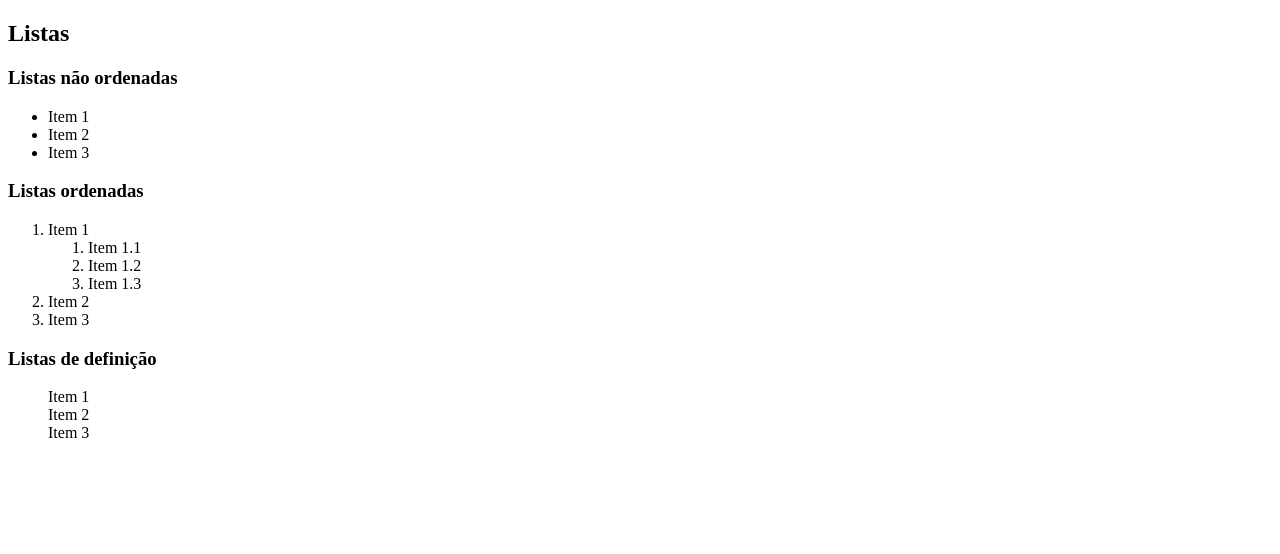
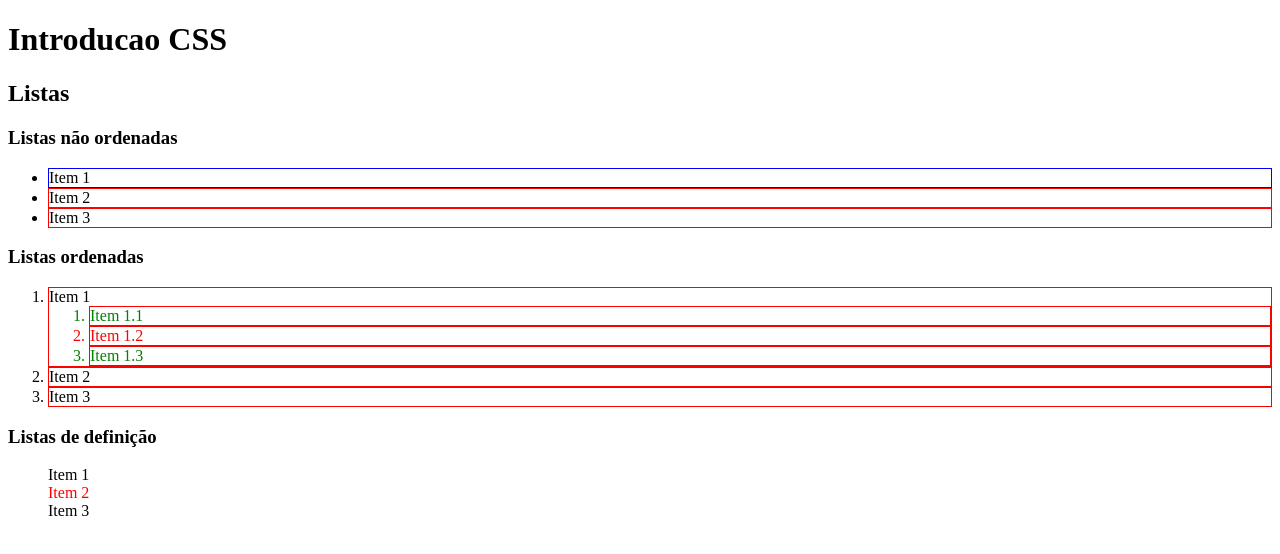
Before and after one commit to carvalheiro/growdev-full-stack-15-edicao, a plain HTML site: page 20230511-INTRODUCAO-CSS/index.html in a window 1280 px wide. Drawn offline with Linux system fonts and the light colour scheme.

Commit message:
Intrudocao a seletores

```diff
--- a/20230511-INTRODUCAO-CSS/index.html
+++ b/20230511-INTRODUCAO-CSS/index.html
@@ -9,16 +9,26 @@
 </head>
 <body>
   <style>
-    qualelemento {
-      propriedade: valor;
-      propriedade2: valor;
+    li {
+      border-width: 1px;
+      border-style: solid;
+      border-color: red;
     }
-    qualelemento {
-      propriedade: valor;
+    #item-1-lista-ordenada {
+      border-width: 1px;
+      border-style: solid;
+      border-color: blue;
+    }
+    .positivo {
+      color: green;
+    }
+    .negativo {
+      color: red;
     }
   </style>
   <header>
-    <h1</h1>
+
+    <h1>Introducao CSS</h1>
   </header>
   <main>
     <section>
@@ -28,7 +38,7 @@
           Listas não ordenadas
         </h3>
         <ul>
-          <li>Item 1</li>
+          <li id="item-1-lista-ordenada">Item 1</li>
           <li>Item 2</li>
           <li>Item 3</li>
         </ul>
@@ -41,9 +51,9 @@
           <li>
             Item 1
             <ol>
-              <li>Item 1.1</li>
-              <li>Item 1.2</li>
-              <li>Item 1.3</li>
+              <li class="positivo">Item 1.1</li>
+              <li class="negativo">Item 1.2</li>
+              <li class="positivo">Item 1.3</li>
             </ol>
           </li>
           <li>Item 2</li>
@@ -55,8 +65,8 @@
           Listas de definição
         </h3>
         <dl>
-          <dd>Item 1</dd>
-          <dd>Item 2</dd>
+          <dd class="postivo">Item 1</dd>
+          <dd class="negativo">Item 2</dd>
           <dd>Item 3</dd>
         </dl>
       </article>
```
